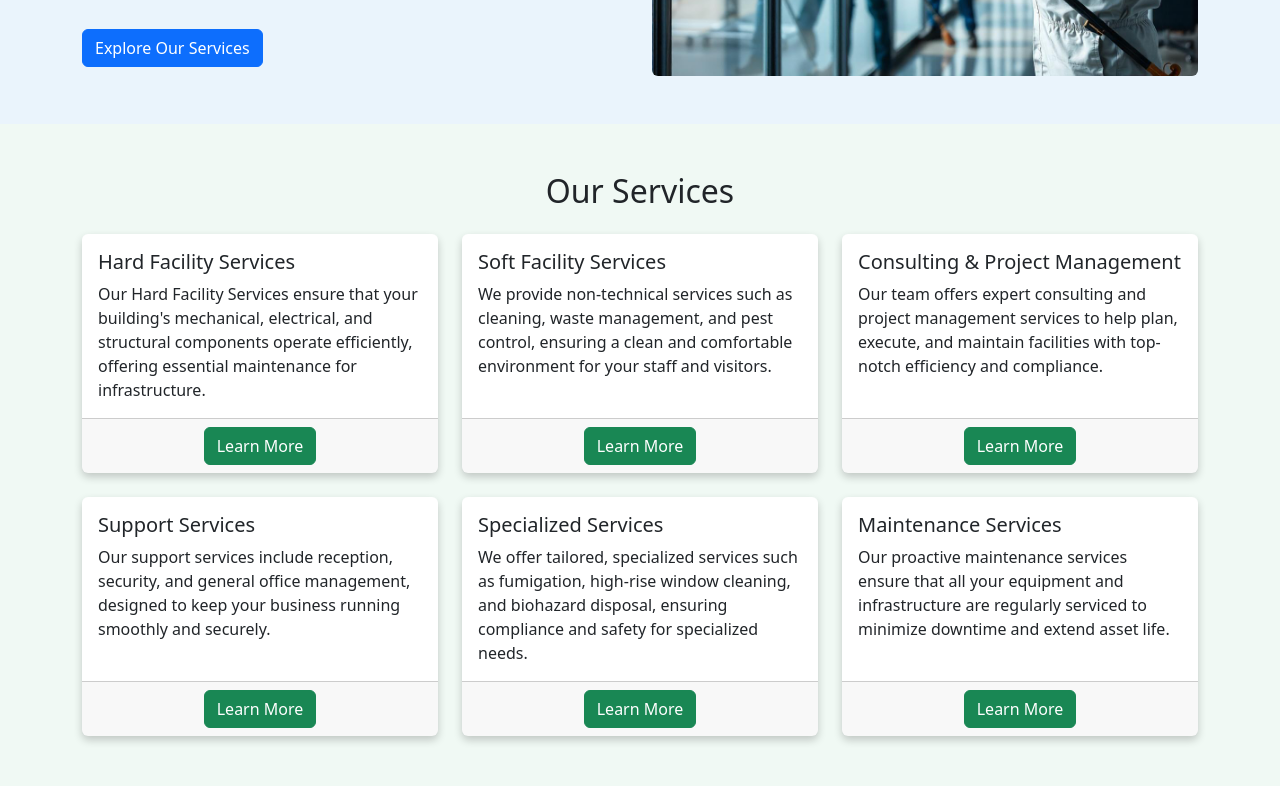
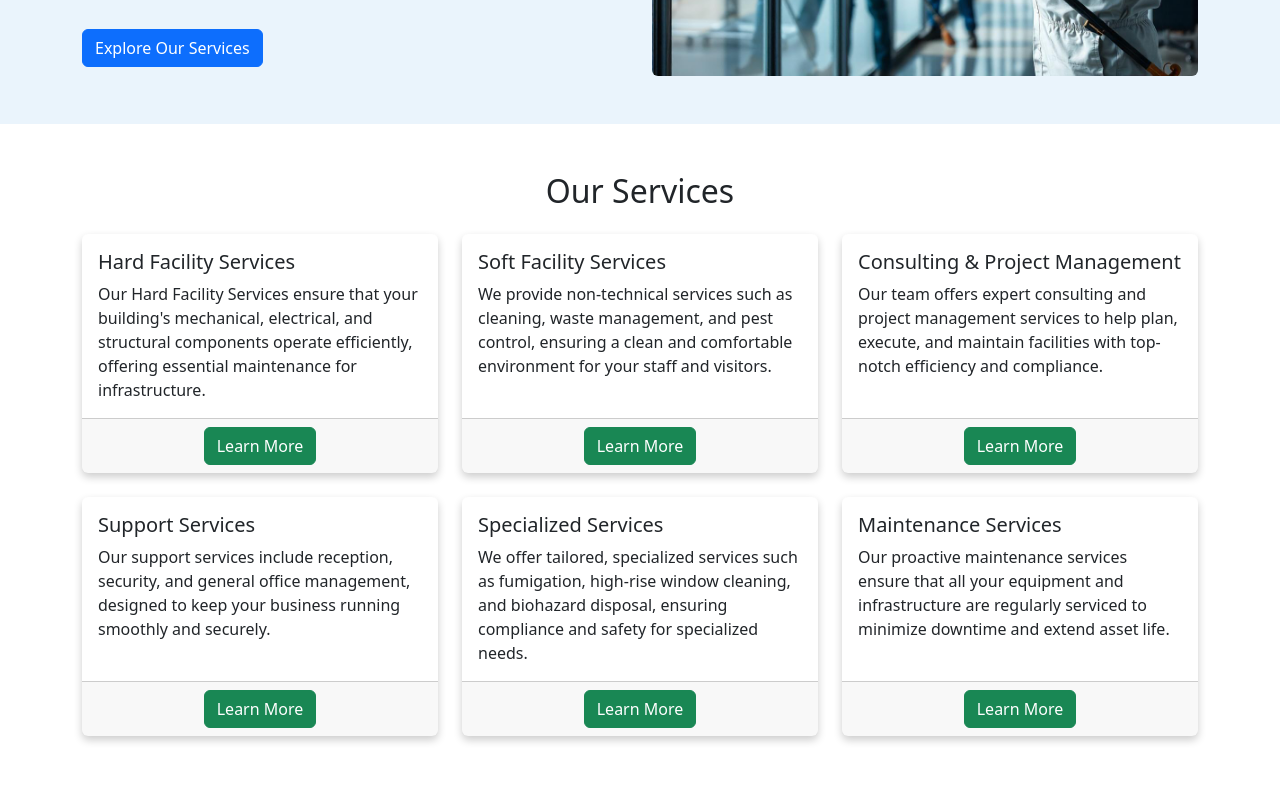
Before and after one commit to teefx/fdb-pro, a plain HTML site: page index.html in a window 1280 px wide. Shown: the part 1034-1820 px from the top of the page. Drawn offline with nearby package versions, Linux system fonts and the light colour scheme.

Commit message:
quick one

```diff
--- a/styles.css
+++ b/styles.css
@@ -20,7 +20,6 @@
   background-color: #eaf4fc;
 }
 .ourService {
-  background-color: #f0f9f4;
 }
 .dCard {
   border: none !important;
```
